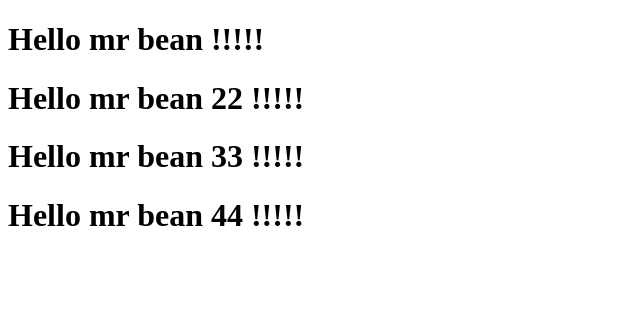
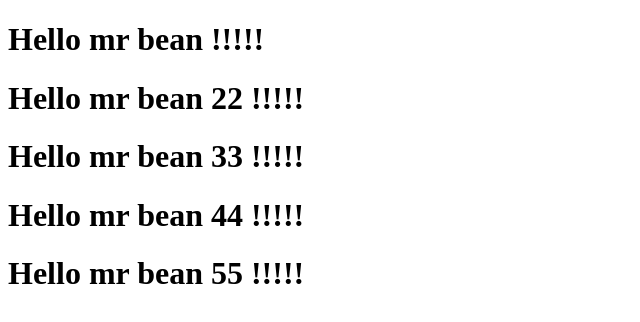
Before and after one commit to Soumia-Ou/Essay_Soumia_With_Git, a plain HTML site: page index.html in a window 1280 px wide. Shown: the whole page, without its empty margins (0-640 px from the left). Drawn offline with Linux system fonts and the light colour scheme.

Commit message:
first essay

```diff
--- a/index.html
+++ b/index.html
@@ -10,5 +10,6 @@
     <h1> Hello mr bean 22 !!!!!</h1>
     <h1> Hello mr bean 33 !!!!!</h1>
     <h1> Hello mr bean 44 !!!!!</h1>
+    <h1> Hello mr bean 55 !!!!!</h1>
 </body>
 </html>
```
